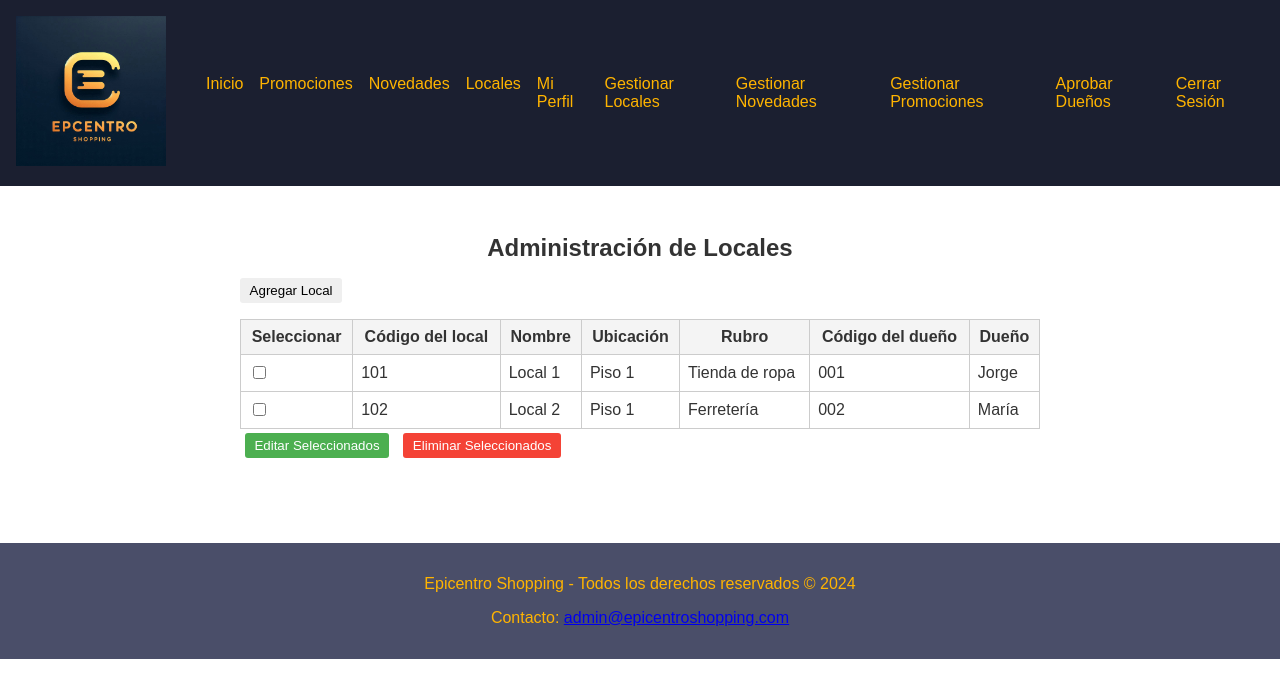
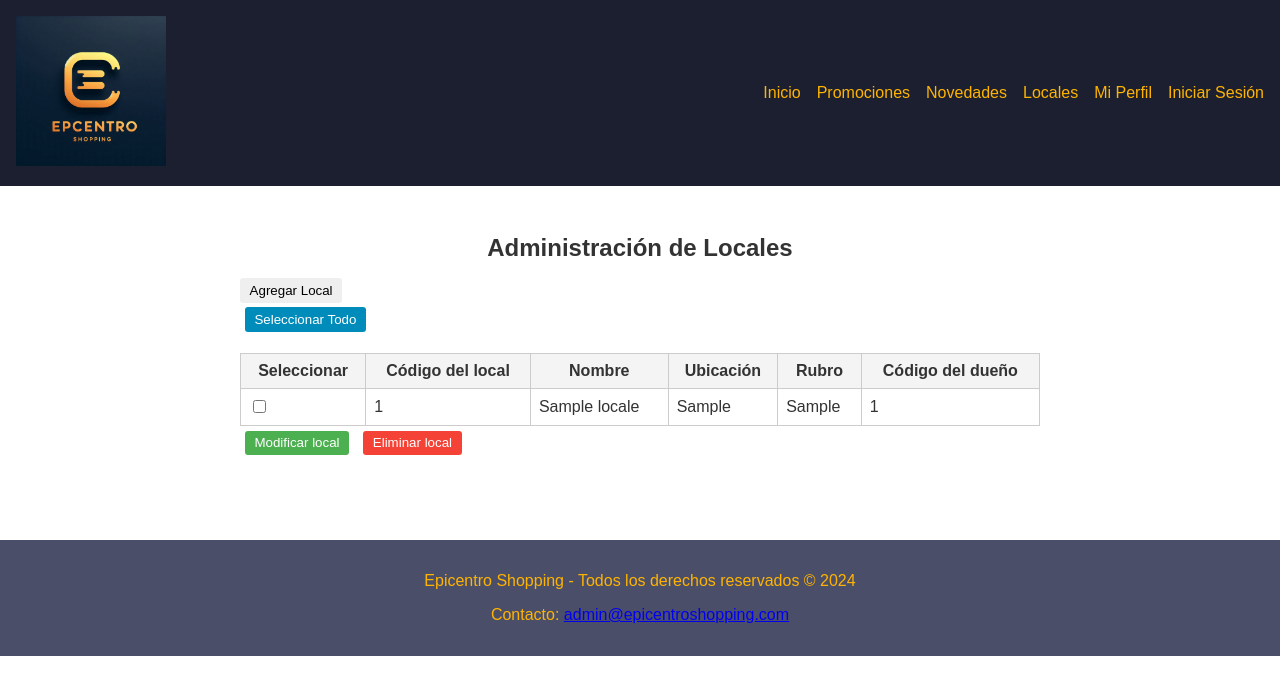
Before and after one commit to BrunoIglina/TP-EG-EpicentroShopping, a PHP site: page /tp/admin_locales.php in a window 1280 px wide. Shown: the top 698 px of the page. Run offline with PHP 8.4, Linux system fonts and the light colour scheme; a user stored in the database is signed in; tables that the repository leaves empty hold one stand-in row (values such as "Sample post"); a stand-in replaces the project's code that opens the database connection.

Commit message:
Version 0.1 ABM Locales

```diff
--- a/css/styles.css
+++ b/css/styles.css
@@ -1,4 +1,4 @@
-
+/* General Styles */
 body {
     background-color: #fff;
     color: #333;
@@ -7,12 +7,11 @@
     padding: 0;
 }
 
-
-
 main {
     padding: 1rem;
 }
 
+/* Carousel Styles */
 .carrusel {
     max-width: 800px;
     margin: 2rem auto;
@@ -61,7 +60,6 @@
     font-size: 1rem;
 }
 
-
 .prev, .next {
     cursor: pointer;
     position: absolute;
@@ -89,7 +87,7 @@
     background-color: rgba(0, 0, 0, 0.8);
 }
 
-
+/* Promotions Styles */
 .promotions-list {
     display: grid;
     grid-template-columns: repeat(auto-fill, minmax(200px, 1fr));
@@ -106,6 +104,7 @@
     margin-top: 0;
 }
 
+/* Novedades Styles */
 .novedades {
     max-width: 800px;
     margin: 2rem auto;
@@ -151,6 +150,7 @@
     color: #9a8c98;
 }
 
+/* Locales Section Styles */
 .locales-section {
     max-width: 800px;
     margin: 2rem auto;
@@ -177,7 +177,7 @@
     margin-top: 0;
 }
 
-
+/* Header Styles */
 header {
     background-color: #1b1f30;
     padding: 1rem;
@@ -205,6 +205,7 @@
     text-decoration: underline;
 }
 
+/* Footer Styles */
 footer {
     background-color: #4a4e69;
     color: #ffb400;
@@ -213,34 +214,19 @@
     margin-top: 2rem;
 }
 
+/* Actions Buttons */
 .actions button {
     background-color: #c9ada7;
     color: #4a4e69;
 }
 
-.actions button {
-    background-color: #c9ada7;
-    color: #4a4e69;
-}
-
-#registrarse{
+/* Registration Button */
+#registrarse {
     background-color: #fff;
     color: #333;
 }
 
-
-body {
-    background-color: #fff;
-    color: #333;
-    font-family: Arial, sans-serif;
-    margin: 0;
-    padding: 0;
-}
-
-main {
-    padding: 1rem;
-}
-
+/* Authentication Form Styles */
 .auth-form {
     max-width: 400px;
     margin: 2rem auto;
@@ -277,7 +263,7 @@
     margin-right: 1rem;
 }
 
-
+/* Admin Section Styles */
 .admin-section {
     max-width: 800px;
     margin: 2rem auto;
@@ -311,14 +297,33 @@
     cursor: pointer;
 }
 
-.admin-section button:first-child {
-    background-color: #4CAF50;
+/* Specific Button Styles */
+button.green {
+    background-color: #4CAF50 ; /* Verde */
+    color: #fff ;
+    margin: 0.3rem;
+    border: none;
+    border-radius: 3px;
+    cursor: pointer;
+    padding: 0.3rem 0.6rem;
+}
+
+button.red {
+    background-color: #f44336 ; /* Rojo */
+    color: #fff ;
+    margin: 0.3rem;
+    border: none;
+    border-radius: 3px;
+    cursor: pointer;
+    padding: 0.3rem 0.6rem;
+}
+
+button.select-toggle {
+    background-color: #008CBA; /* Azul */
     color: #fff;
     margin: 0.3rem;
+    border: none;
+    border-radius: 3px;
+    cursor: pointer;
+    padding: 0.3rem 0.6rem;
 }
-
-.admin-section button:last-child {
-    background-color: #f44336;
-    color: #fff;
-    margin: 0.3rem;
-}
--- /dev/null
+++ b/private/get_all_locales.php
@@ -0,0 +1,11 @@
+<?php
+
+include '../env/shopping_db.php';
+
+$qry_locales = "SELECT * FROM locales";
+
+if(!($result_locales = $conn->query($qry_locales))){
+    echo "Error: " . $sql . "<br>" . $conn->error;
+};
+
+?>
--- a/public/admin_locales.php
+++ b/public/admin_locales.php
@@ -1,11 +1,3 @@
-<?php
-session_start();
-if(!isset($_SESSION['user_id']) || $_SESSION['user_tipo'] != 'Administrador') {
-    header("Location: index.php");
-    exit();
-}
-?>
-
 <!DOCTYPE html>
 <html lang="es">
 <head>
@@ -16,11 +8,15 @@
 </head>
 <body>
     <?php include '../includes/header.php'; ?>
+    <?php include '../private/get_all_locales.php'; ?>
     <main>
         <section class="admin-section">
             <h1>Administración de Locales</h1>
-            <button onclick="location.href='nuevo_local.php'">Agregar Local</button>
-
+            <button onclick="location.href='agregar_local.php'">Agregar Local</button>
+            <form id="localesForm" method="POST" action="../private/procesar_local.php">
+                <button type="submit" name="action" class="select-toggle" value="toggle">
+                    <?php echo (isset($_GET['select_all']) && $_GET['select_all'] == '1') ? 'Deseleccionar Todo' : 'Seleccionar Todo'; ?>
+                </button>
                 <table>
                     <thead>
                         <tr>
@@ -30,37 +26,25 @@
                             <th>Ubicación</th>
                             <th>Rubro</th>
                             <th>Código del dueño</th>
-                        <th>Dueño</th>
                         </tr>
                     </thead>
                     <tbody>
+                        <?php while ($row = mysqli_fetch_assoc($result_locales)) { ?>
                             <tr>
-                        <td><input type="checkbox" class="select-item"></td>
-                        <td>101</td>
-                        <td>Local 1</td>
-                        <td>Piso 1</td>
-                        <td>Tienda de ropa</td>
-                        <td>001</td>
-                        <td>Jorge</td>
+                                <td><input type="checkbox" name="locales[]" value="<?php echo $row['id']; ?>" <?php echo (isset($_GET['select_all']) && $_GET['select_all'] == '1') ? 'checked' : ''; ?>></td>
+                                <td><?php echo $row['id']?></td>
+                                <td><?php echo $row['nombre']?></td>
+                                <td><?php echo $row['ubicacion']?></td>
+                                <td><?php echo $row['rubro']?></td>
+                                <td><?php echo $row['idUsuario']?></td>
                             </tr>
-                    <tr>
-                        <td><input type="checkbox" class="select-item"></td>
-                        <td>102</td>
-                        <td>Local 2</td>
-                        <td>Piso 1</td>
-                        <td>Ferretería</td>
-                        <td>002</td>
-                        <td>María</td>
-                    </tr>
-
+                        <?php } ?>
                     </tbody>
                 </table>
-
-
-            <div class="actions">
-                <button onclick="editSelected()">Editar Seleccionados</button>
-                <button onclick="deleteSelected()">Eliminar Seleccionados</button>
-            </div>
+                <button type="submit" name="action" class="green" value="edit">Modificar local</button>
+                <button type="submit" name="action" class="red" value="delete">Eliminar local</button>
+                <input type="hidden" name="select_all" value="<?php echo (isset($_GET['select_all']) && $_GET['select_all'] == '1') ? '0' : '1'; ?>">
+            </form>
         </section>
     </main>
     <?php include '../includes/footer.php'; ?>
```
Also changed, not shown: private/alta_local.php (added, +39 -0 lines), private/get_dueño.php (added, +10 -0 lines), private/get_local.php (added, +10 -0 lines), private/procesar_local.php (added, +40 -0 lines), private/update_local.php (added, +38 -0 lines), public/agregar_local.php (added, +42 -0 lines), public/editar_local.php (added, +74 -0 lines), 4 other files. Lines whose indentation alone changed are shown as unchanged.
